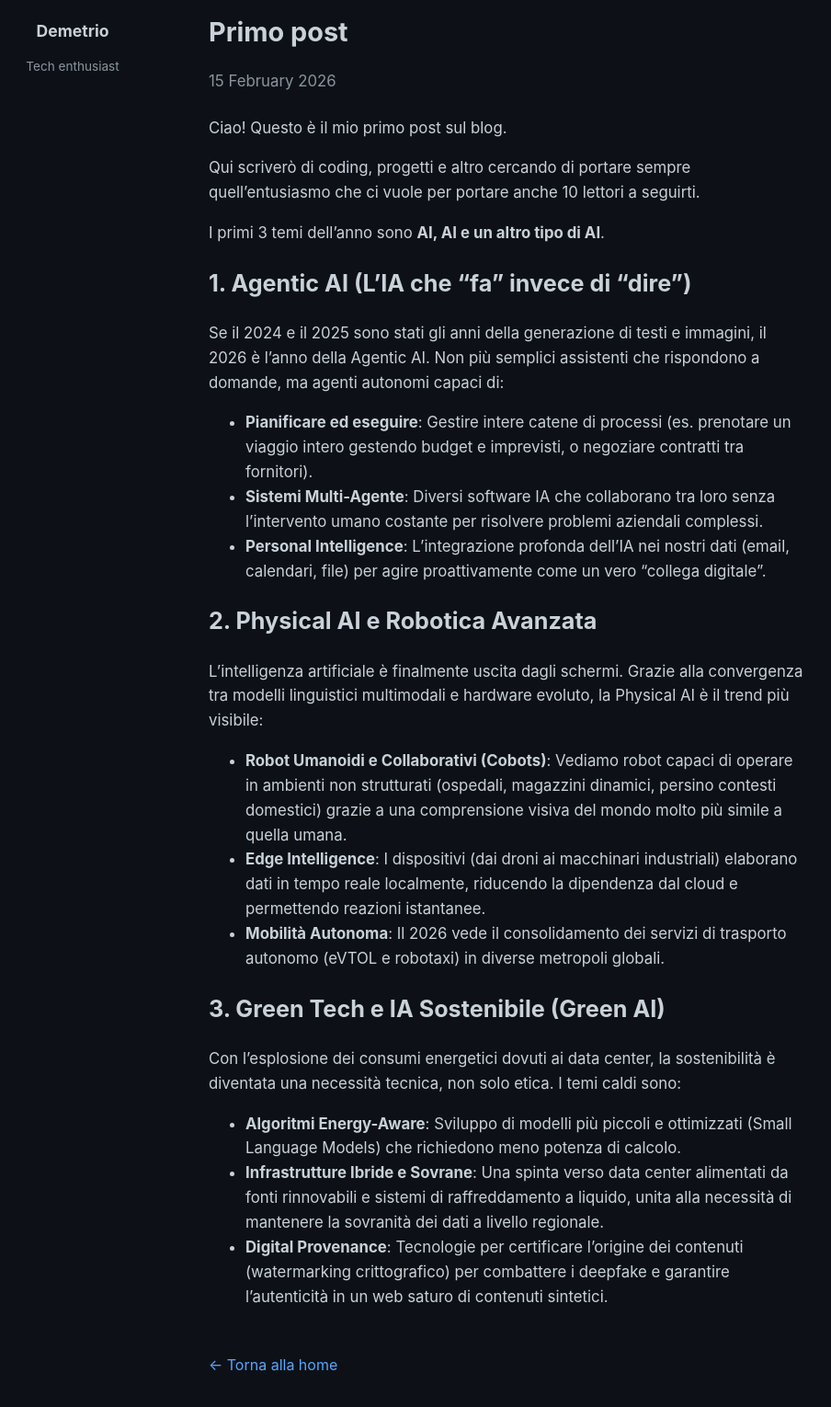
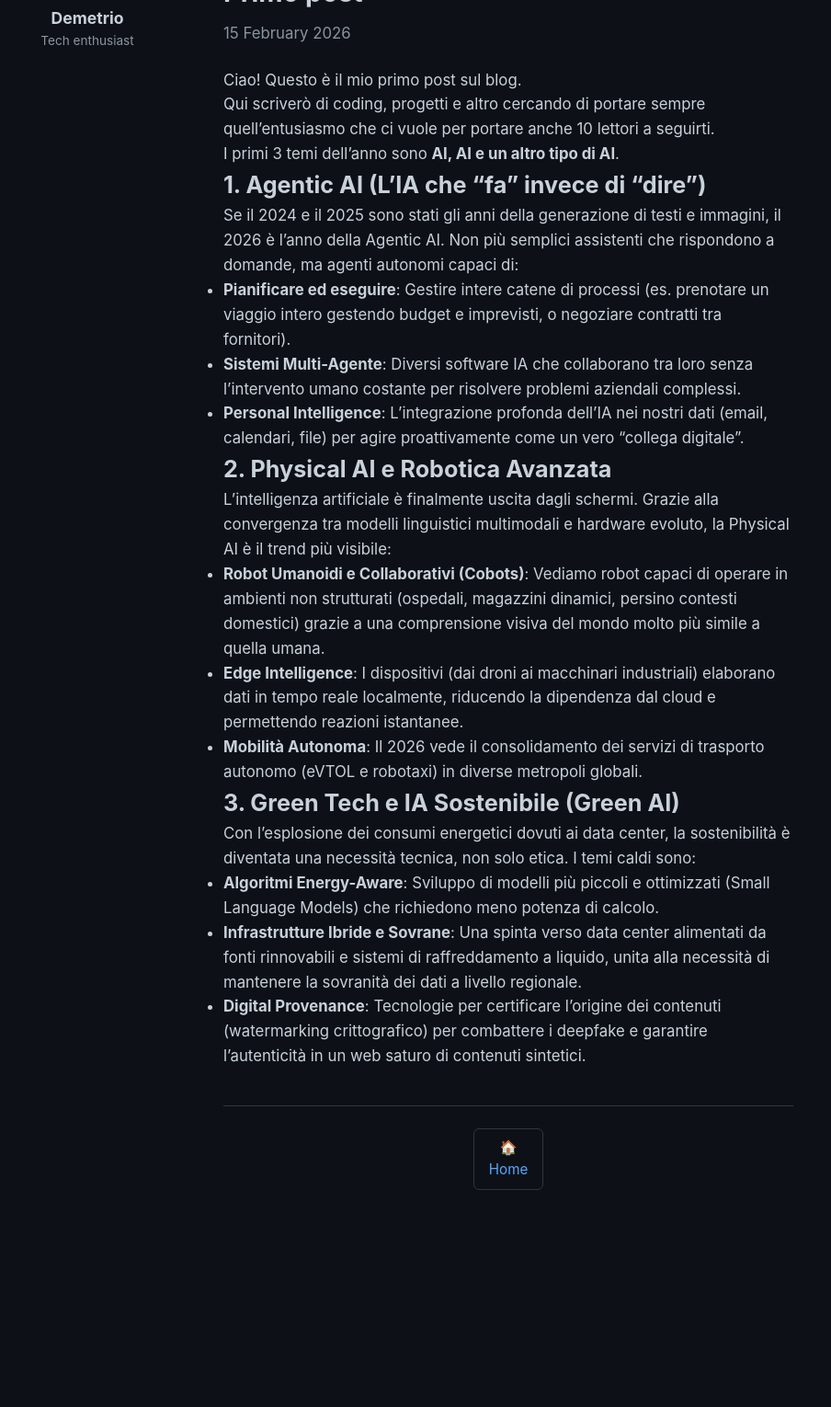
Before and after one commit to DemPago/DemPago.github.io, a Jekyll site: the page built from _posts/2026-02-15-primo-post.md, in a window 1280 px wide, cut to the strip 200-1738 px from the top of the page. Shown: the top 1530 px of the strip at 92% size, without its empty margins (211-1115 px from the left). Built offline with Jekyll 4.4.1, drawn with Linux system fonts in a browser that asks for light colours; after the commit the page ends 1526 px from its top, so only the background shows below that.

Commit message:
Add prev/next navigation and fix CSS typo

```diff
--- a/_layouts/default.html
+++ b/_layouts/default.html
@@ -12,10 +12,10 @@
       --accent-hover: #79c0ff;
       --card: #161b22;
       --border: #30363d;
-      --code: #161 }
+      --code: #161b22;
+    }
 
-b22;
-       * { box-sizing: border-box; margin: 0; padding: 0; }
+    * { box-sizing: border-box; margin: 0; padding: 0; }
 
     body {
       font-family: -apple-system, BlinkMacSystemFont, "Segoe UI", Helvetica, Arial, sans-serif;
@@ -136,23 +136,51 @@
       font-size: 0.9em;
     }
 
-    .back-link {
-      display: inline-block;
-      margin-top: 2rem;
-      color: var(--accent);
-      text-decoration: none;
-    }
-
-    .back-link:hover {
-      color: var(--accent-hover);
-    }
-
-    footer {
+    .post-nav {
       border-top: 1px solid var(--border);
       padding-top: 1.5rem;
       margin-top: 3rem;
       color: #8b949e;
       font-size: 0.9rem;
+    }
+
+    .post-nav {
+      display: flex;
+      justify-content: space-between;
+      align-items: center;
+      margin-top: 2.5rem;
+      padding-top: 1.5rem;
+      border-top: 1px solid var(--border);
+      gap: 1rem;
+    }
+
+    .nav-link {
+      color: var(--accent);
+      text-decoration: none;
+      font-size: 0.95rem;
+      padding: 0.5rem 1rem;
+      border: 1px solid var(--border);
+      border-radius: 6px;
+      transition: all 0.2s;
+      flex: 1;
+    }
+
+    .nav-link:hover {
+      border-color: var(--accent);
+      background: var(--card);
+    }
+
+    .nav-prev { text-align: left; }
+    .nav-next { text-align: right; }
+    .nav-home { text-align: center; flex: 0; }
+
+    .nav-link.disabled {
+      visibility: hidden;
+    }
+
+    @media (max-width: 500px) {
+      .post-nav { flex-direction: column; }
+      .nav-link { width: 100%; text-align: center; }
     }
   </style>
 </head>
--- a/_layouts/post.html
+++ b/_layouts/post.html
@@ -6,4 +6,19 @@
   <p class="post-date">{{ page.date | date: "%d %B %Y" }}</p>
   {{ content }}
 </article>
-<a href="/" class="back-link">← Torna alla home</a>
+
+<nav class="post-nav">
+  {% if page.previous %}
+    <a href="{{ page.previous.url }}" class="nav-link nav-prev">← {{ page.previous.title }}</a>
+  {% else %}
+    <span class="nav-link nav-prev disabled"></span>
+  {% endif %}
+
+  <a href="/" class="nav-link nav-home">🏠 Home</a>
+
+  {% if page.next %}
+    <a href="{{ page.next.url }}" class="nav-link nav-next">{{ page.next.title }} →</a>
+  {% else %}
+    <span class="nav-link nav-next disabled"></span>
+  {% endif %}
+</nav>
```
